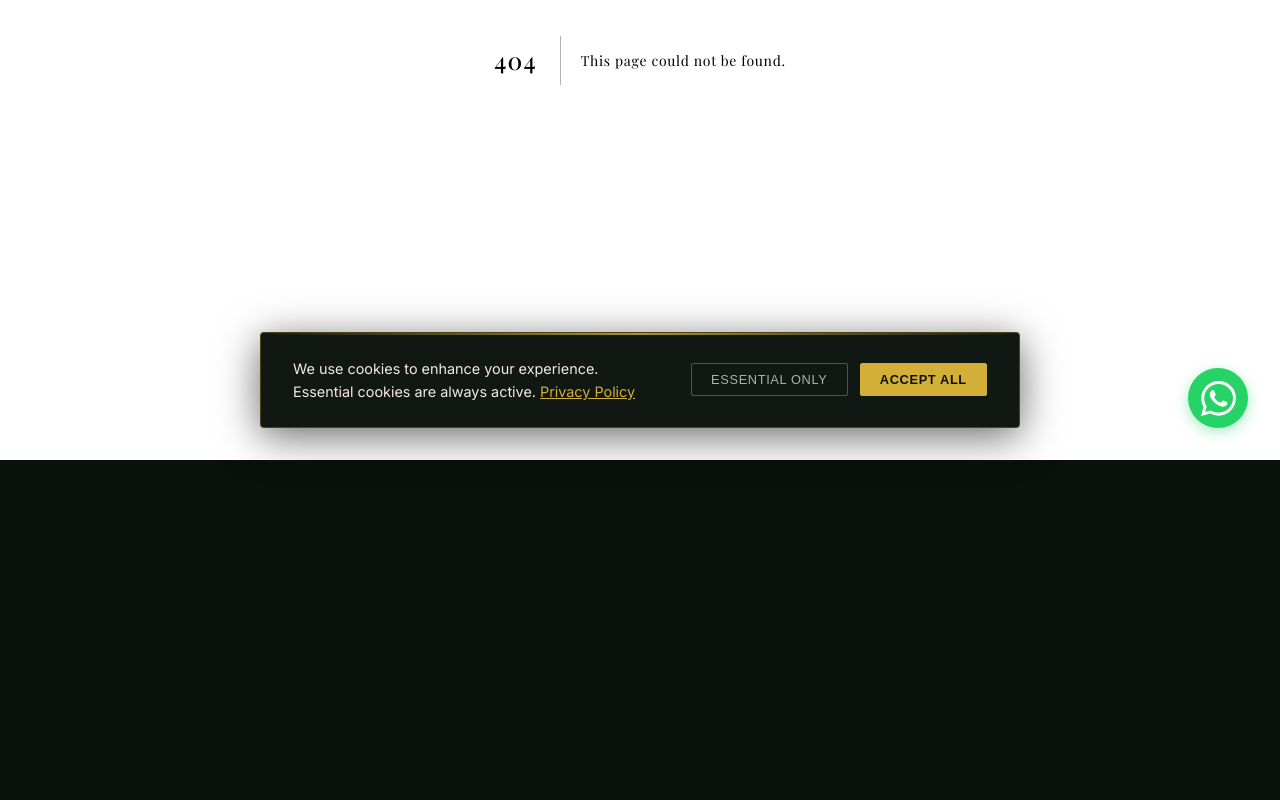
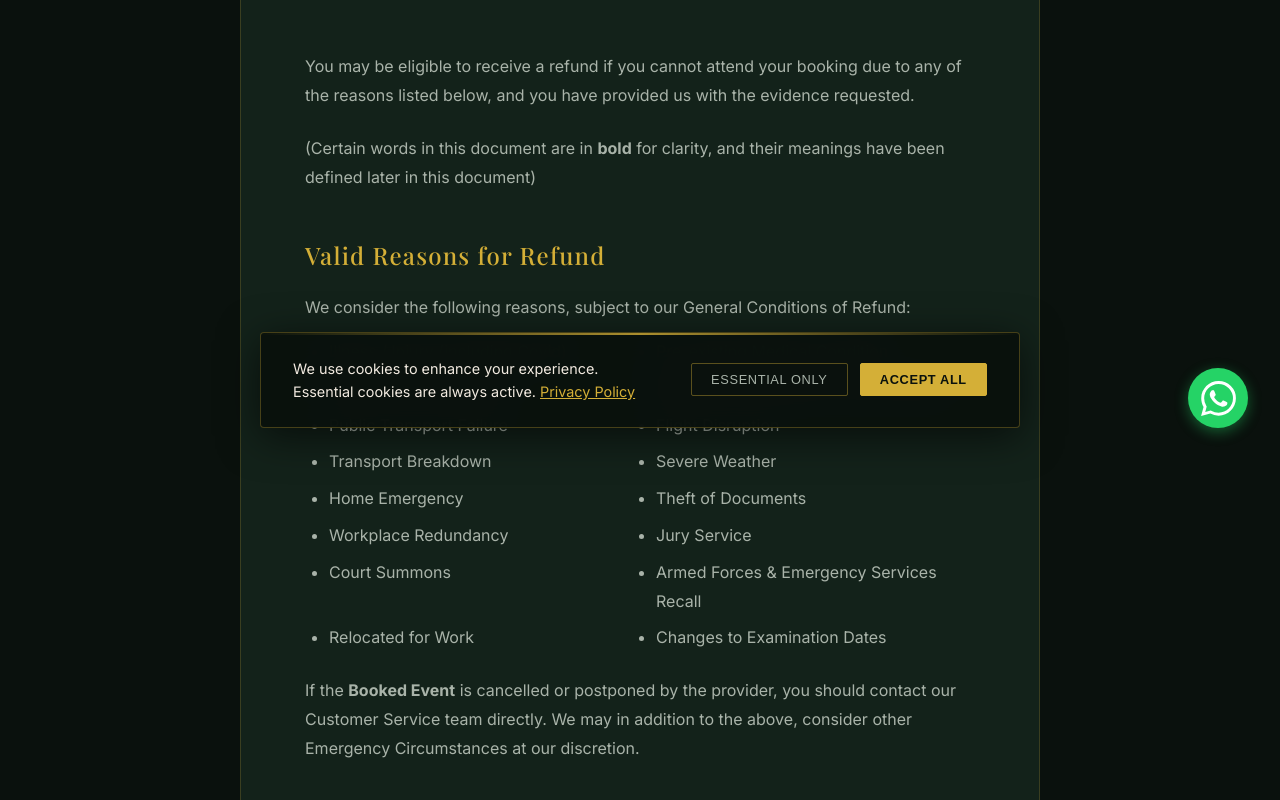
Before and after one commit to boroclean/mayfairmain, a Next.js app: page /insurance-policy in a window 1280 px wide. Before the commit this address had no page. Shown: the part 340-1140 px from the top of the page. Before the commit the page ends 800 px from the top, so only its background shows below. Built offline with nearby package versions, Linux system fonts and the light colour scheme.

Commit message:
Remove refund request instructions from insurance policy page

```diff
--- /dev/null
+++ b/src/app/insurance-policy/page.tsx
@@ -0,0 +1,125 @@
+"use client";
+
+import Link from "next/link";
+
+export default function InsurancePolicyPage() {
+  return (
+    <main style={{ minHeight: "100vh", background: "var(--bg-primary)", color: "var(--text-primary)", padding: "4rem 2rem", display: "flex", justifyContent: "center" }}>
+      <div style={{ maxWidth: "800px", width: "100%", background: "var(--bg-secondary)", padding: "4rem", border: "1px solid rgba(212, 175, 55, 0.2)", borderRadius: "8px" }}>
+
+        {/* Header */}
+        <div style={{ textAlign: "center", marginBottom: "4rem", borderBottom: "1px solid rgba(212, 175, 55, 0.2)", paddingBottom: "2rem" }}>
+          <h1 style={{ fontFamily: "var(--font-heading)", fontSize: "2.5rem", color: "var(--accent-gold)", marginBottom: "1rem" }}>CANCELLATION INSURANCE POLICY</h1>
+          <p style={{ color: "var(--text-secondary)", fontSize: "1.1rem", textTransform: "uppercase", letterSpacing: "0.1em" }}>Refundable Booking Terms & Conditions</p>
+        </div>
+
+        {/* Intro */}
+        <section style={{ marginBottom: "3rem" }}>
+          <p style={{ color: "var(--text-secondary)", lineHeight: 1.8, marginBottom: "1.5rem" }}>
+            You may be eligible to receive a refund if you cannot attend your booking due to any of the reasons listed below, and you have provided us with the evidence requested.
+          </p>
+          <p style={{ color: "var(--text-secondary)", lineHeight: 1.8 }}>
+            (Certain words in this document are in <strong>bold</strong> for clarity, and their meanings have been defined later in this document)
+          </p>
+        </section>
+
+        {/* Section: Covered Reasons */}
+        <section style={{ marginBottom: "3rem" }}>
+          <h2 style={{ fontSize: "1.5rem", color: "var(--accent-gold)", marginBottom: "1.5rem", fontFamily: "var(--font-heading)" }}>Valid Reasons for Refund</h2>
+          <p style={{ color: "var(--text-secondary)", marginBottom: "1rem" }}>We consider the following reasons, subject to our General Conditions of Refund:</p>
+          <ul style={{ fontSize: "1rem", color: "var(--text-secondary)", paddingLeft: "1.5rem", lineHeight: 1.8, display: "grid", gridTemplateColumns: "1fr 1fr", gap: "0.5rem" }}>
+            <li>Illness / Injury (including Covid)</li>
+            <li>Pre-existing Medical Condition</li>
+            <li>Pregnancy Complication</li>
+            <li>Death of an Immediate Family Member</li>
+            <li>Public Transport Failure</li>
+            <li>Flight Disruption</li>
+            <li>Transport Breakdown</li>
+            <li>Severe Weather</li>
+            <li>Home Emergency</li>
+            <li>Theft of Documents</li>
+            <li>Workplace Redundancy</li>
+            <li>Jury Service</li>
+            <li>Court Summons</li>
+            <li>Armed Forces & Emergency Services Recall</li>
+            <li>Relocated for Work</li>
+            <li>Changes to Examination Dates</li>
+          </ul>
+          <p style={{ color: "var(--text-secondary)", marginTop: "1.5rem", lineHeight: 1.8 }}>
+            If the <strong>Booked Event</strong> is cancelled or postponed by the provider, you should contact our Customer Service team directly. We may in addition to the above, consider other Emergency Circumstances at our discretion.
+          </p>
+        </section>
+
+        {/* Section: General Conditions */}
+        <section style={{ marginBottom: "3rem", background: "rgba(212, 175, 55, 0.03)", padding: "2rem", borderRadius: "4px", border: "1px solid rgba(212, 175, 55, 0.1)" }}>
+          <h2 style={{ fontSize: "1.5rem", color: "var(--accent-gold)", marginBottom: "1.5rem", fontFamily: "var(--font-heading)" }}>General Conditions of Refund</h2>
+          <ul style={{ fontSize: "1rem", color: "var(--text-secondary)", paddingLeft: "1.5rem", lineHeight: 1.8 }}>
+            <li>Any reason for a refund must not have been foreseeable when you made the <strong>Booking</strong>.</li>
+            <li>We do not refund you if you made your <strong>Booking</strong> in error, or if it is no longer wanted or needed.</li>
+            <li>If the <strong>Booked Event</strong> is cancelled, postponed and/or cannot be fulfilled by the Provider, please contact our Customer Service team directly.</li>
+            <li>You must make all necessary arrangements to attend the <strong>Booked Event</strong>, including arranging any necessary travel or documents.</li>
+            <li>We don’t refund you where you are worried about a Covid infection or where your travel plans are affected by Covid restrictions.</li>
+            <li>We may ask for any reasonable additional evidence required to support your application.</li>
+            <li>You will be asked to provide supporting evidence at your own expense, and a copy of the <strong>Booking Confirmation</strong>.</li>
+            <li>Maximum refund value per transaction is <strong>$15,000</strong> (or local currency equivalent).</li>
+          </ul>
+        </section>
+
+        {/* Section: Details per Reason */}
+        <section style={{ marginBottom: "3rem" }}>
+          <h2 style={{ fontSize: "1.5rem", color: "var(--accent-gold)", marginBottom: "1.5rem", fontFamily: "var(--font-heading)" }}>Specific Reason Details</h2>
+
+          <div style={{ display: "flex", flexDirection: "column", gap: "2rem" }}>
+            <div>
+              <h3 style={{ fontSize: "1.2rem", color: "var(--text-primary)", marginBottom: "0.5rem" }}>Illness / Injury</h3>
+              <p style={{ color: "var(--text-secondary)", lineHeight: 1.6 }}>Illness or accidental injury to a person in the booking or someone in your immediate household. Requires a doctor's note confirming the inability to travel.</p>
+            </div>
+
+            <div>
+              <h3 style={{ fontSize: "1.2rem", color: "var(--text-primary)", marginBottom: "0.5rem" }}>Pre-existing Medical Condition</h3>
+              <p style={{ color: "var(--text-secondary)", lineHeight: 1.6 }}>A condition you already had that unexpectedly changed and prevents you from attending.</p>
+            </div>
+
+            <div>
+              <h3 style={{ fontSize: "1.2rem", color: "var(--text-primary)", marginBottom: "0.5rem" }}>Pregnancy Complication</h3>
+              <p style={{ color: "var(--text-secondary)", lineHeight: 1.6 }}>A complication you were unaware of when booking. Normal pregnancy is not covered.</p>
+            </div>
+
+            <div>
+              <h3 style={{ fontSize: "1.2rem", color: "var(--text-primary)", marginBottom: "0.5rem" }}>Death</h3>
+              <p style={{ color: "var(--text-secondary)", lineHeight: 1.6 }}>Death of a person in the group or an immediate family member within 35 days of the flight. Death certificate required.</p>
+            </div>
+
+            <div>
+              <h3 style={{ fontSize: "1.2rem", color: "var(--text-primary)", marginBottom: "0.5rem" }}>Public Transport Failure / Flight Disruption</h3>
+              <p style={{ color: "var(--text-secondary)", lineHeight: 1.6 }}>Unexpected disruption of public transport or cancellation/delay of connecting flights.</p>
+            </div>
+
+            <div>
+              <h3 style={{ fontSize: "1.2rem", color: "var(--text-primary)", marginBottom: "0.5rem" }}>Severe Weather</h3>
+              <p style={{ color: "var(--text-secondary)", lineHeight: 1.6 }}>Weather where a Government Agency has issued warnings not to travel.</p>
+            </div>
+          </div>
+        </section>
+
+        {/* Section: Definitions */}
+        <section style={{ marginBottom: "3rem", background: "rgba(255,255,255,0.02)", padding: "2rem", borderRadius: "4px" }}>
+          <h2 style={{ fontSize: "1.5rem", color: "var(--accent-gold)", marginBottom: "1.5rem", fontFamily: "var(--font-heading)" }}>Definitions</h2>
+          <div style={{ display: "flex", flexDirection: "column", gap: "1rem", fontSize: "0.9rem", color: "var(--text-secondary)" }}>
+            <p><strong>“We/Us/Our/Ours”:</strong> means the Party responsible for the refund (the Booking agent or authorised third party).</p>
+            <p><strong>“You/Your/Yourself”:</strong> means the person who has made a Booking alone or as part of a group.</p>
+            <p><strong>“Booking” or “Booked Event”:</strong> means the flight(s) transacted with us.</p>
+            <p><strong>“Immediate Family Member”:</strong> means husband, wife, partner, parent, child, sibling, grandparent, or stepfamily.</p>
+          </div>
+        </section>
+
+        {/* Footer */}
+        <div style={{ textAlign: "center", marginTop: "4rem", paddingTop: "2rem", borderTop: "1px solid rgba(212, 175, 55, 0.2)" }}>
+          <Link href="/" style={{ display: "inline-block", color: "var(--accent-gold)", textDecoration: "underline", fontSize: "0.9rem" }}>
+            Return to Booking
+          </Link>
+        </div>
+      </div>
+    </main>
+  );
+}
```
